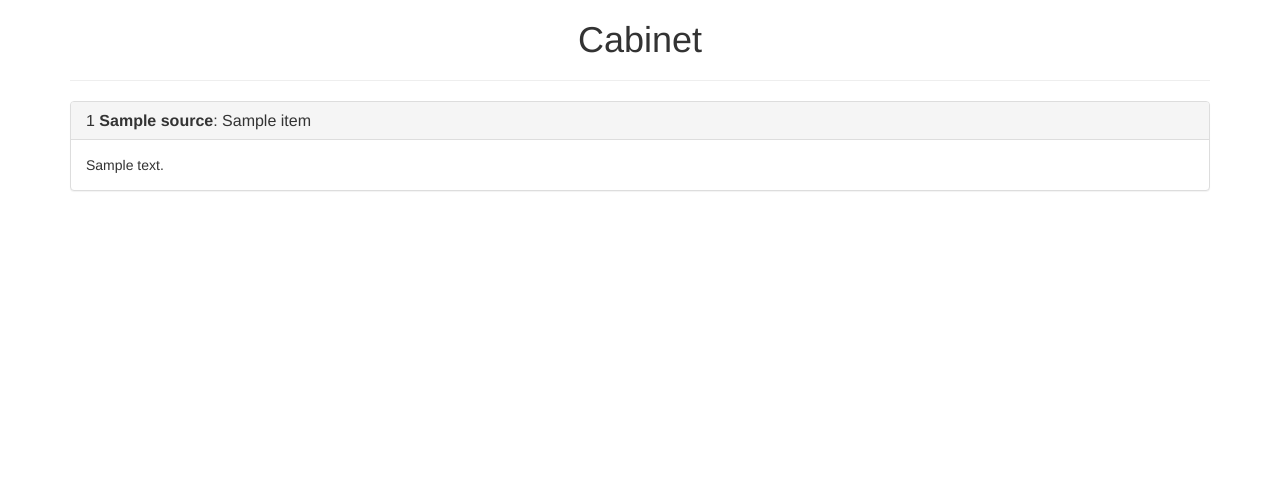
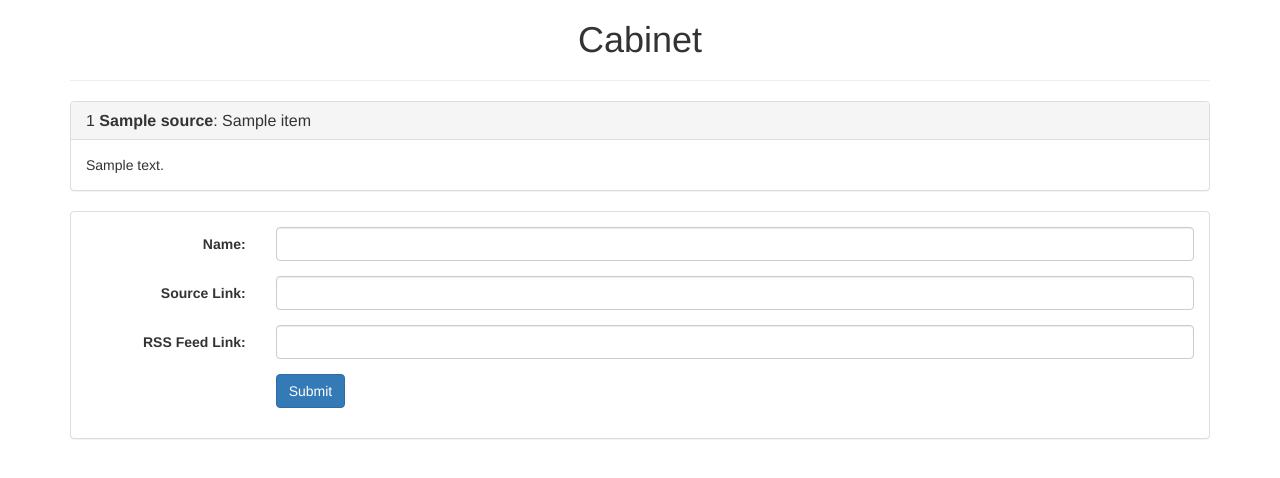
Before and after one commit to myroslav-tkachenko/rss-reader-silex, a PHP site: template templates/cabinet.tpl.php in a window 1280 px wide. Shown: the top 478 px of the page. Run offline with PHP 8.4, Linux system fonts and the light colour scheme; the template is opened without the code that fills it: most values are stand-ins (such as "Sample title", 1, 10 or a date in 2020); some libraries are stand-ins or nearby versions.

Commit message:
Add new Source form

```diff
--- a/templates/cabinet.tpl.php
+++ b/templates/cabinet.tpl.php
@@ -51,6 +51,42 @@
 
             <?php endif; ?>
 
+            <div class="panel panel-default">
+                <div class="panel-body">
+
+                    <form action="/cabinet" method="POST" class="form-horizontal" role="form">
+
+                        <div class="form-group">
+                            <label for="name" class="col-sm-2 control-label">Name:</label>
+                            <div class="col-sm-10">
+                                <input type="text" name="name" id="name" class="form-control" value="" required="required" pattern="" title="">
+                            </div>
+                        </div>
+
+                        <div class="form-group">
+                            <label for="source_link" class="col-sm-2 control-label">Source Link:</label>
+                            <div class="col-sm-10">
+                                <input type="text" name="source_link" id="source_link" class="form-control" value="" required="required" pattern="" title="">
+                            </div>
+                        </div>
+
+                        <div class="form-group">
+                            <label for="rss_feed_link" class="col-sm-2 control-label">RSS Feed Link:</label>
+                            <div class="col-sm-10">
+                                <input type="text" name="rss_feed_link" id="rss_feed_link" class="form-control" value="" required="required" pattern="" title="">
+                            </div>
+                        </div>
+
+                        <div class="form-group">
+                            <div class="col-sm-10 col-sm-offset-2">
+                                <button type="submit" class="btn btn-primary">Submit</button>
+                            </div>
+                        </div>
+                    </form>
+                </div>
+            </div>
+
+
         </div>
 
 
```
